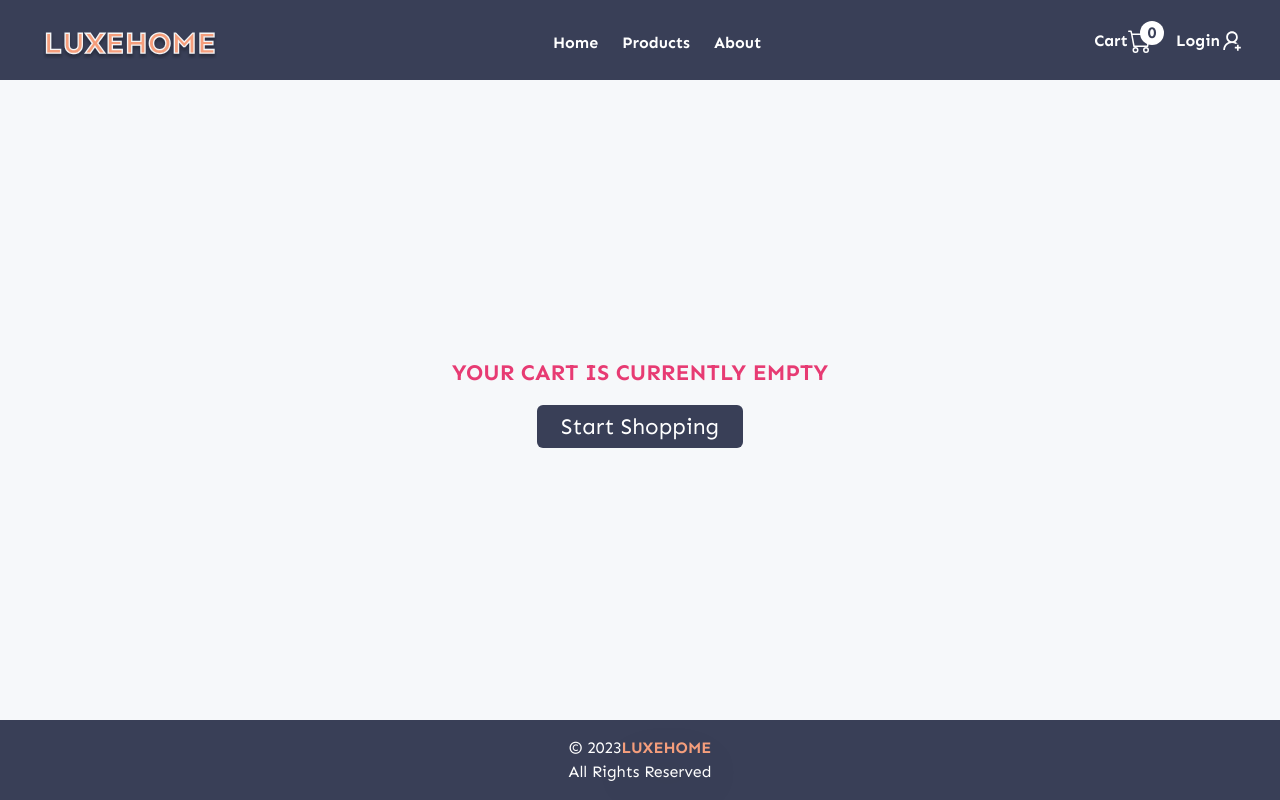
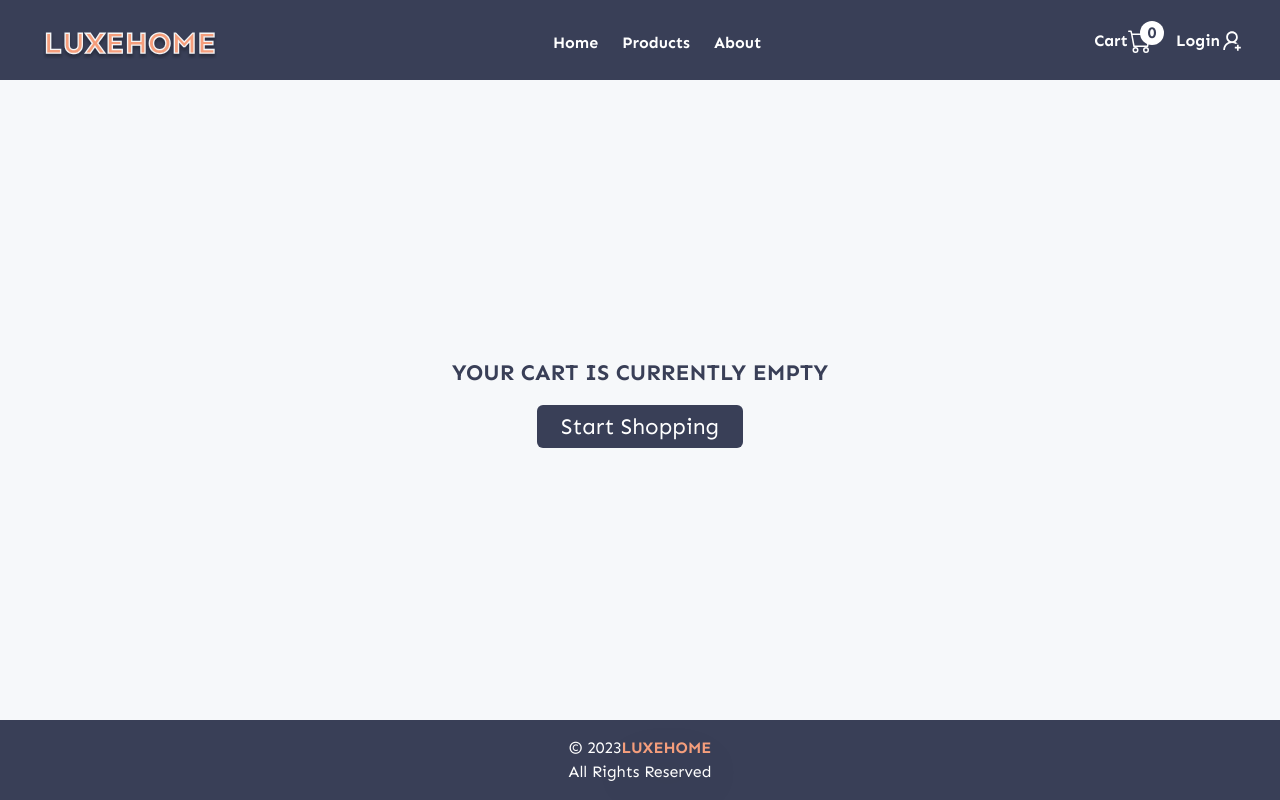
Before and after one commit to pradeepkhanal23/luxehome-ecommerce, a React (Vite) app: page /cart in a window 1280 px wide. Built offline with nearby package versions, Linux system fonts and the light colour scheme; no server answers.

Commit message:
functionalities before auth adjusted with loaders,sidebar and navbar fixes

```diff
--- a/src/pages/CartPage.jsx
+++ b/src/pages/CartPage.jsx
@@ -8,7 +8,7 @@ const CartPage = () => {
   if (cart.length === 0) {
     return (
       <section className="h-[calc(100vh-10rem)] max-w-[1000px] text-center mx-auto  flex flex-col items-center justify-center">
-        <h2 className="text-redPink text-base  uppercase font-bold mb-5">
+        <h2 className="text-logoPurple text-base  uppercase font-bold mb-5">
           Your Cart is currently empty
         </h2>
 
--- a/src/pages/SingleProductPage.jsx
+++ b/src/pages/SingleProductPage.jsx
@@ -30,7 +30,11 @@ const SingleProductPage = () => {
   }, [error]);
 
   if (loading) {
-    return <h1>Loading...</h1>;
+    return (
+      <div className="flex items-center justify-center h-screen">
+        <div className="animate-spin rounded-full h-16 w-16 border-t-4 border-sweetOrange"></div>
+      </div>
+    );
   }
 
   if (error) {
@@ -53,13 +57,13 @@ const SingleProductPage = () => {
             </Link>
           </div>
 
-          <section className=" grid gap-x-4 grid-cols-1 md:grid-cols-2">
+          <section className="grid gap-x-4 grid-cols-1 md:grid-cols-2">
             <ProductImages images={images} />
 
-            <article className="p-3 flex flex-col gap-2 ">
+            <article className="p-3 flex flex-col gap-2">
               <ProductInfo product={product} />
 
-              <div className="grid grid-cols-1 gap-y-2 w-full self-start ">
+              <div className="grid grid-cols-1 gap-y-2 w-full self-start">
                 {stock > 0 && <AddToCart product={product} />}
               </div>
             </article>
@@ -69,4 +73,5 @@ const SingleProductPage = () => {
     </>
   );
 };
+
 export default SingleProductPage;
```
